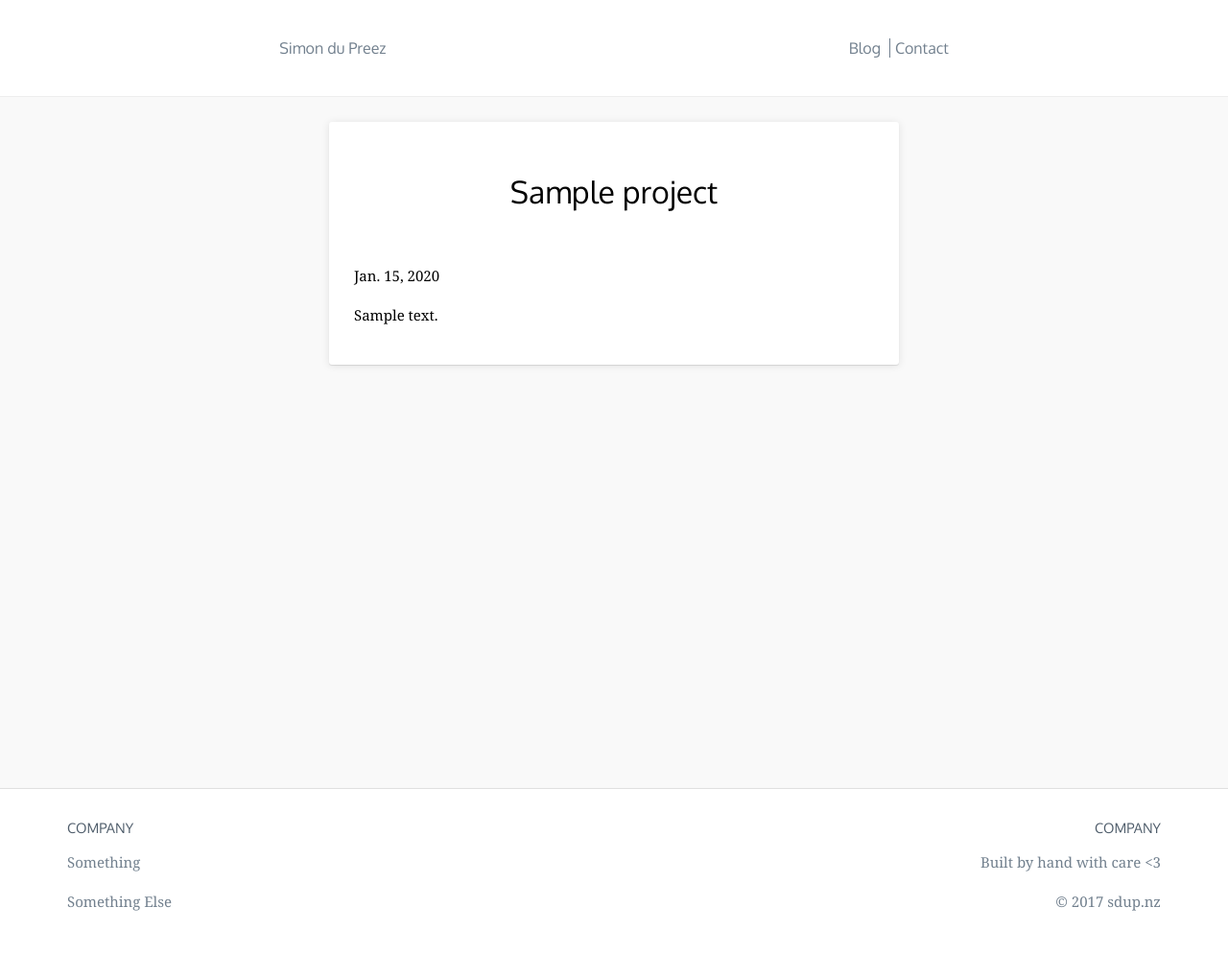
After one commit to SDupZ/sdup.nz, a Django app: template templates/project.html in a window 1280 px wide. The commit adds this page. Shown: the whole page at 96% size. Run offline with Django 3.2, Linux system fonts and the light colour scheme; the template is opened without the code that fills it: values that come from a table or form of the project are taken from there, others are empty; tables that the repository leaves empty hold one stand-in row (values such as "Sample post"); some libraries are stand-ins or nearby versions.

Commit message:
Added project model and porfolio cards

```diff
--- a/default/views.py
+++ b/default/views.py
@@ -1,12 +1,12 @@
 from django.shortcuts import render
-from blog.models import BlogPost
+from projects.models import Project
 
 
 def home(request):
     template = 'index.html'
-    blogs = BlogPost.objects.all()
+    projects = Project.objects.all()
 
     context = {
-        "blogs": blogs,
+        "projects": projects,
     }
     return render(request, template, context)
--- /dev/null
+++ b/projects/models.py
@@ -0,0 +1,22 @@
+from datetime import datetime
+from django.db import models
+from ckeditor.fields import RichTextField
+from filer.fields.image import FilerImageField
+
+class Project(models.Model):
+    created = models.DateTimeField(db_index=True, auto_now_add=True)
+    modified = models.DateTimeField(db_index=True, auto_now=True)
+
+    slug = models.SlugField(unique=True, max_length=150)
+    title = models.CharField(db_index=True, max_length=150)
+    blurb = models.TextField(blank=True, null=True, max_length=150)
+    icon = FilerImageField(blank=True, null=True, related_name="project_icon_image")
+
+    header_image = FilerImageField(blank=True, null=True, related_name="project_header_image")
+    content = RichTextField(blank=True, null=True)
+
+    def __unicode__(self):
+        return self.slug
+
+    class Meta:
+        verbose_name = "Project"
--- a/sdupnz/settings.py
+++ b/sdupnz/settings.py
@@ -40,6 +40,7 @@ INSTALLED_APPS = [
     # Custom
     'default',
     'blog',
+    'projects',
 ]
 
 MIDDLEWARE = [
--- a/static/css/main.css
+++ b/static/css/main.css
@@ -2545,6 +2545,7 @@ body {
 
 .footer__container {
   margin-top: 30px;
+  margin-bottom: 30px;
   display: flex; }
 
 .footer__item-group {
--- a/static/sass/components/_footer.scss
+++ b/static/sass/components/_footer.scss
@@ -7,6 +7,7 @@
 
 .footer__container {
     margin-top: 30px;
+    margin-bottom: 30px;
     display: flex;
 }
 
--- a/static/sass/components/_hover-link.scss
+++ b/static/sass/components/_hover-link.scss
@@ -23,8 +23,8 @@
     transition: all 0.15s ease-in-out 0s;
 }
 
-.hover-link--red:before {
-    background-color: $bloodRed;
+.hover-link--color:before {
+    background-color: $primary;
 }
 
 .hover-link:hover:before {
--- a/templates/includes/_header.html
+++ b/templates/includes/_header.html
@@ -24,14 +24,14 @@
             </a>
             {% endcomment %}
 
-            <a href="{% url 'home' %}" class="navbar-slogan hover-link {% if color == 'white' %}hover-link--red{% endif %}">Simon du Preez</a>
+            <a href="{% url 'home' %}" class="navbar-slogan hover-link {% if color == 'white' %}hover-link--color{% endif %}">Simon du Preez</a>
 
             <nav class="nav">
                 <!-- Desktop -->
                 <ul class="nav__list">
-                    <li class="nav__item"><a class="nav__item__content hover-link {% if color == 'white' %}hover-link--red{% endif %}" href="{% url 'blogs_list' %}">Blog</a></li>
+                    <li class="nav__item"><a class="nav__item__content hover-link {% if color == 'white' %}hover-link--color{% endif %}" href="{% url 'blogs_list' %}">Blog</a></li>
                     <li class="nav__item divider-vertical"></li>
-                    <li class="nav__item"><a class="nav__item__content hover-link {% if color == 'white' %}hover-link--red{% endif %}" href="">Contact</a></li>
+                    <li class="nav__item"><a class="nav__item__content hover-link {% if color == 'white' %}hover-link--color{% endif %}" href="">Contact</a></li>
                 </ul>
             </nav>
         </div>
--- a/templates/includes/_portfolio-tile.html
+++ b/templates/includes/_portfolio-tile.html
@@ -1,5 +1,6 @@
-<a href="#" class="base-card blog-card">
+<a href="{% url 'blog' slug %}" class="base-card blog-card">
     <div class="blog-img">
+        <img src={{ img }} />
     </div>
 
     <div class="blog-text">
--- /dev/null
+++ b/templates/project.html
@@ -0,0 +1,21 @@
+{% extends "base.html" %}
+
+{% load static %}
+
+{% block header %}
+    {% include 'includes/_header.html' with color="white" %}
+{% endblock %}
+
+{% block main-content %}
+    <div class="page page--blog">
+        <div class="container container--thin">
+            <div class="base-card blog__content">
+                <div class="heading__page">
+                    {{ project.title }}
+                </div>
+                <p>{{ project.created|date:'N d, Y'}}</p>
+                <p>{{ project.content|safe }}</p>
+            </div>
+        </div>
+    </div>
+{% endblock main-content %}
```
Also changed, not shown: projects/admin.py (added, +9 -0 lines), projects/views.py (added, +12 -0 lines), templates/index.html (+5 -9 lines), projects/__init__.py (added), projects/migrations/0001_initial.py (added), projects/migrations/__init__.py (added).
